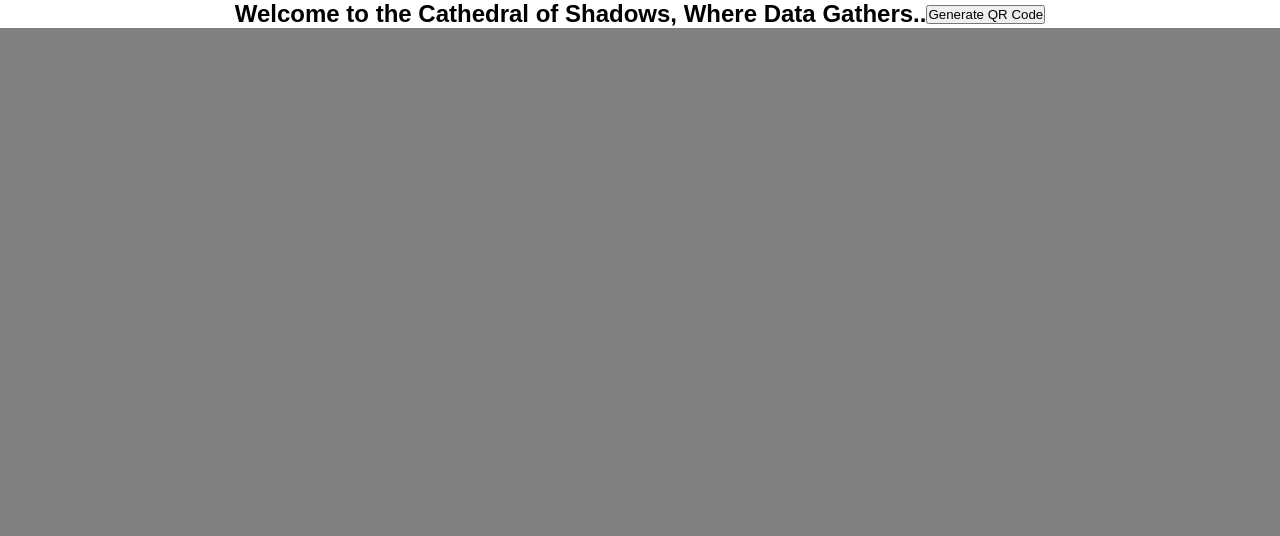
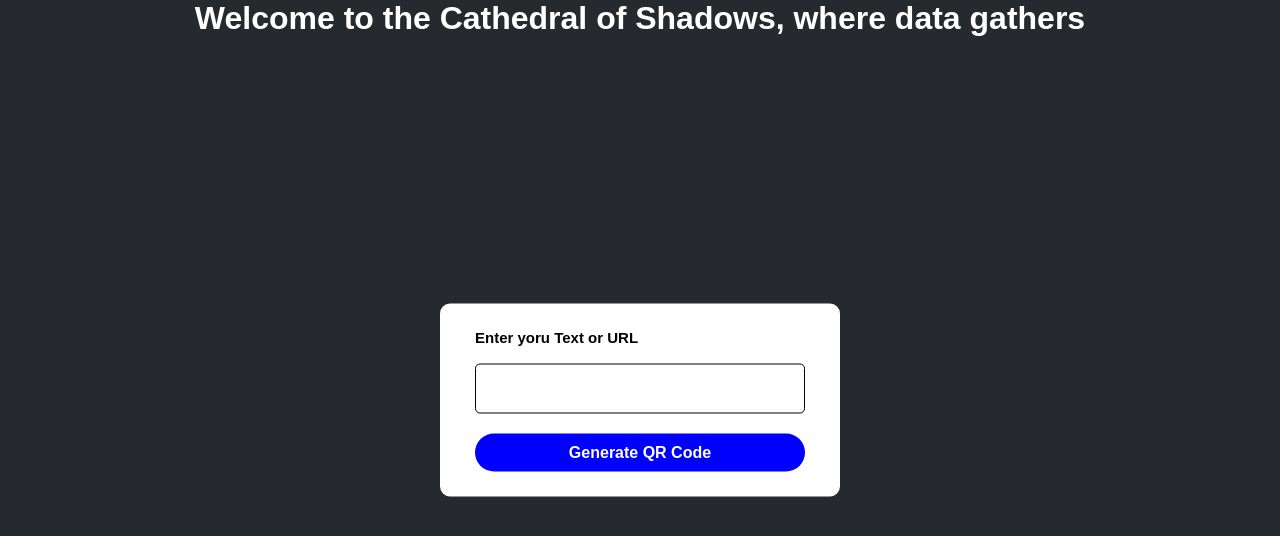
Before and after one commit to Gcraft13/QR-Code-Fusion, a plain HTML site: page index.html in a window 1280 px wide. Drawn offline with Linux system fonts and the light colour scheme.

Commit message:
finish styles for landing page

```diff
--- a/index.html
+++ b/index.html
@@ -7,10 +7,11 @@
     <link rel="stylesheet" href="./styles.css" />
   </head>
   <body>
+    <h1>Welcome to the Cathedral of Shadows, where data gathers</h1>
     <div class="container">
-      <h2>Welcome to the Cathedral of Shadows, Where Data Gathers..</h2>
-      <div class="qr-spot"></div>
-      <button>Generate QR Code</button>
+      <p>Enter yoru Text or URL</p>
+      <input type="text" id="URL" />
+      <button onclick="makeQR()">Generate QR Code</button>
     </div>
     <script src="./script.js"></script>
   </body>
--- a/script.js
+++ b/script.js
@@ -0,0 +1,20 @@
+const apiURL = "http(s)://api.qrserver.com/v1/create-qr-code/?size=10x10";
+
+const urlText = document.getElementById("URL").value;
+
+function makeQR() {
+  fetch(apiURL + "&" + urlText)
+    .then((response) => {
+      if (!response.ok) {
+        throw new Error("Network response was not ok");
+      }
+      return response.json(); // Assuming the response is in JSON format
+    })
+    .then((data) => {
+      // Do something with the data
+      console.log(data);
+    })
+    .catch((error) => {
+      console.error("There was a problem with the fetch operation:", error);
+    });
+}
--- a/styles.css
+++ b/styles.css
@@ -6,14 +6,56 @@
 }
 
 body {
-  background-color: gray;
+  background-color: #262a2f;
+}
+
+h1 {
+  color: white;
+  text-align: center;
 }
 
 .container {
-  background-color: white;
-  color: black;
-  display: flex;
-  justify-content: center;
-  align-items: center;
-  margin: 25px, auto, 75px;
+  padding: 25px 35px;
+  width: 400px;
+  position: absolute;
+  top: 50%;
+  left: 50%;
+  transform: translate(-50%, -50%);
+  border-radius: 10px;
+  background: #fff;
 }
+
+.container p {
+  font-weight: 600;
+  font-size: 15px;
+  margin-bottom: 8px;
+}
+
+.container input {
+  width: 100%;
+  height: 50px;
+  border: 1px solid black;
+  outline: 0;
+  padding: 10px;
+  margin: 10px 0 20px;
+  border-radius: 5px;
+}
+
+button {
+  background-color: blue;
+  color: white;
+  padding: 10px;
+  font-size: 16px;
+  font-weight: 600;
+  width: 100%;
+  border-radius: 20px;
+  cursor: pointer;
+  z-index: 2;
+  border: none;
+  outline: none;
+}
+
+button:active {
+  box-shadow: 0 5px #666;
+  transform: translateY(4px);
+}
```
